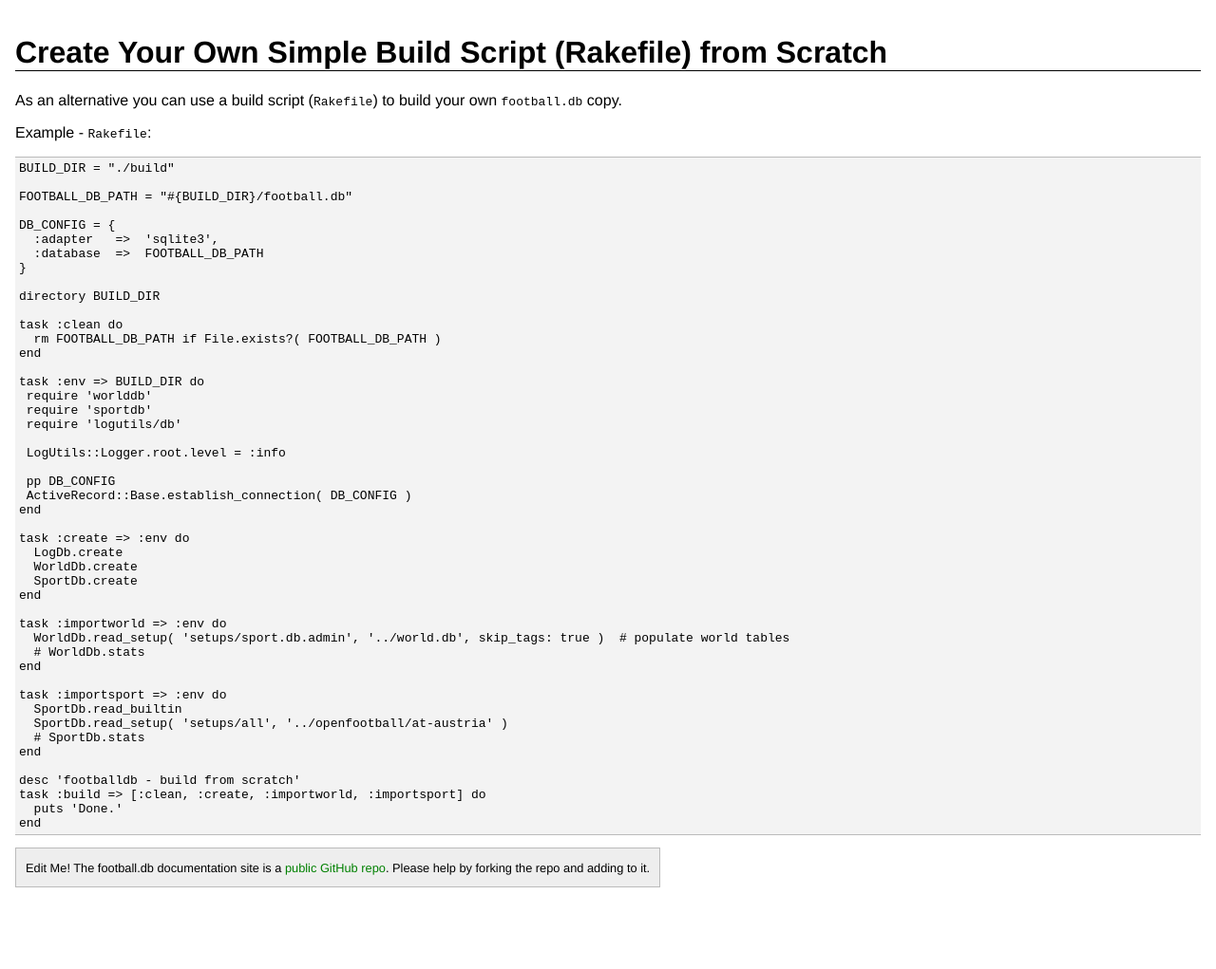
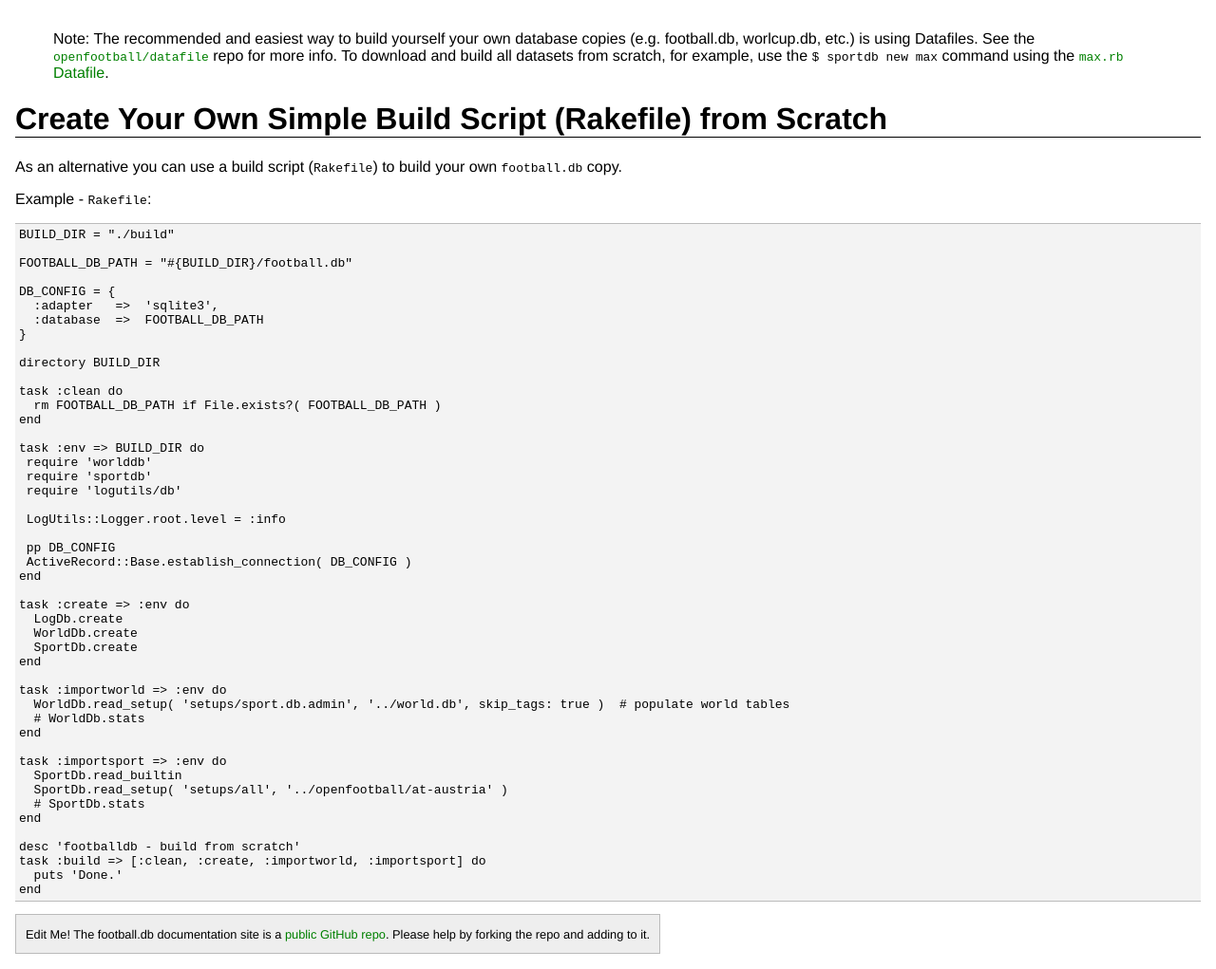
Before and after one commit to openfootball/docs, a Jekyll site: the page built from build-script.md, in a window 1280 px wide. Shown: the whole page at 95% size. Built offline with Jekyll 4.4.1, drawn with Linux system fonts in a browser that asks for light colours; before the commit the page ends 951 px from its top, so only the background shows below that.

Commit message:
up build

```diff
--- a/build-script.md
+++ b/build-script.md
@@ -2,6 +2,15 @@
 layout: default
 title: Create Your Own Simple Build Script (Rakefile) from Scratch
 ---
+
+> Note: The recommended and easiest way to build yourself
+> your own database copies (e.g. football.db, worlcup.db, etc.)
+> is using Datafiles. See the
+> [`openfootball/datafile`](https://github.com/openfootball/datafile) repo
+> for more info. To download and build all datasets from scratch, for example,
+> use the `$ sportdb new max` command using
+> the [`max.rb` Datafile](https://github.com/openfootball/datafile/blob/master/max.rb).
+
 
 
 # {{ page.title }}
```
Also changed, not shown: _includes/questions.md (added, +6 -0 lines), build-shell.md (renamed from build-shell/README.md, +7 -2 lines), build.md (+9 -0 lines), index.md (+3 -0 lines), 2 other files.
